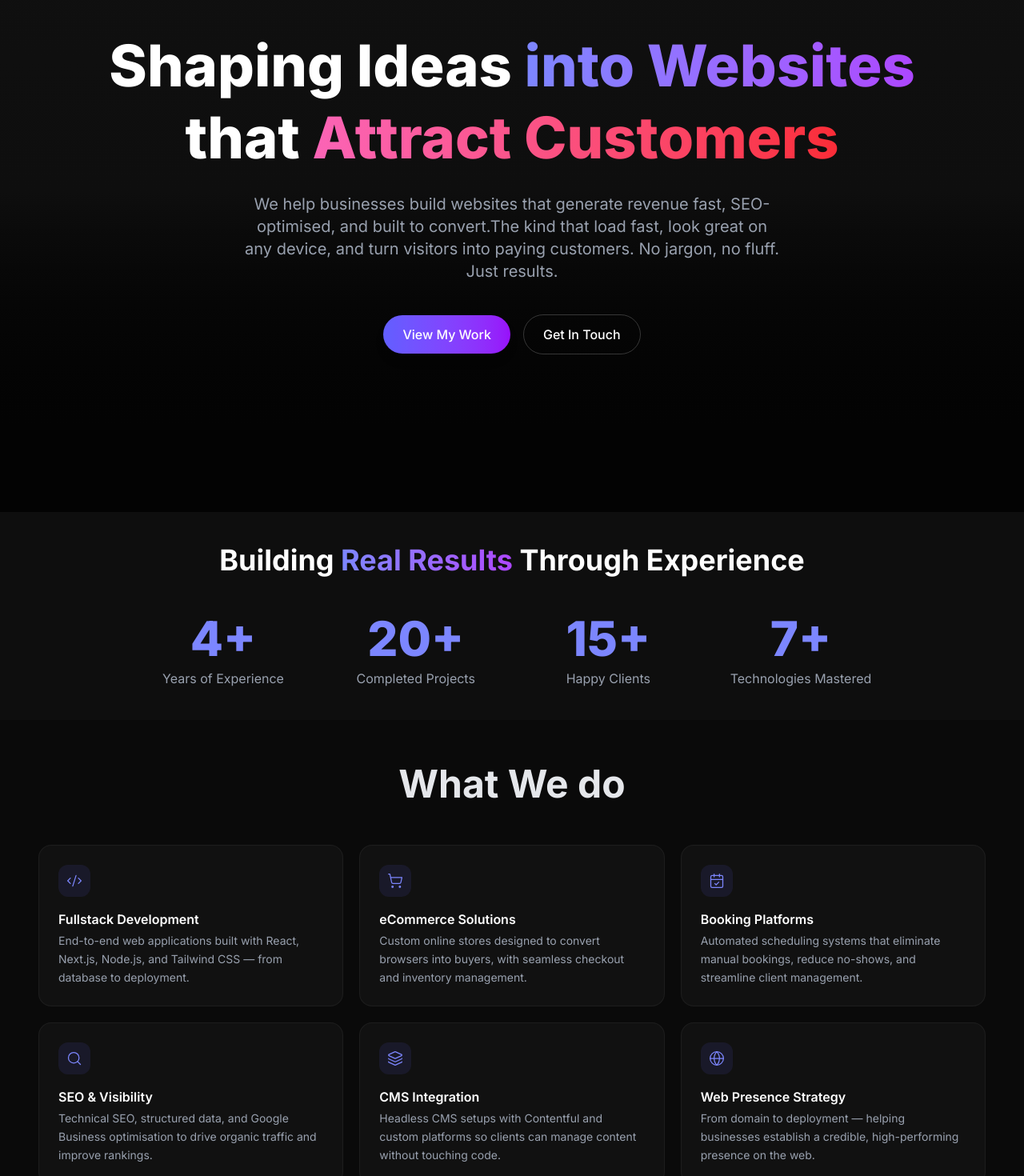
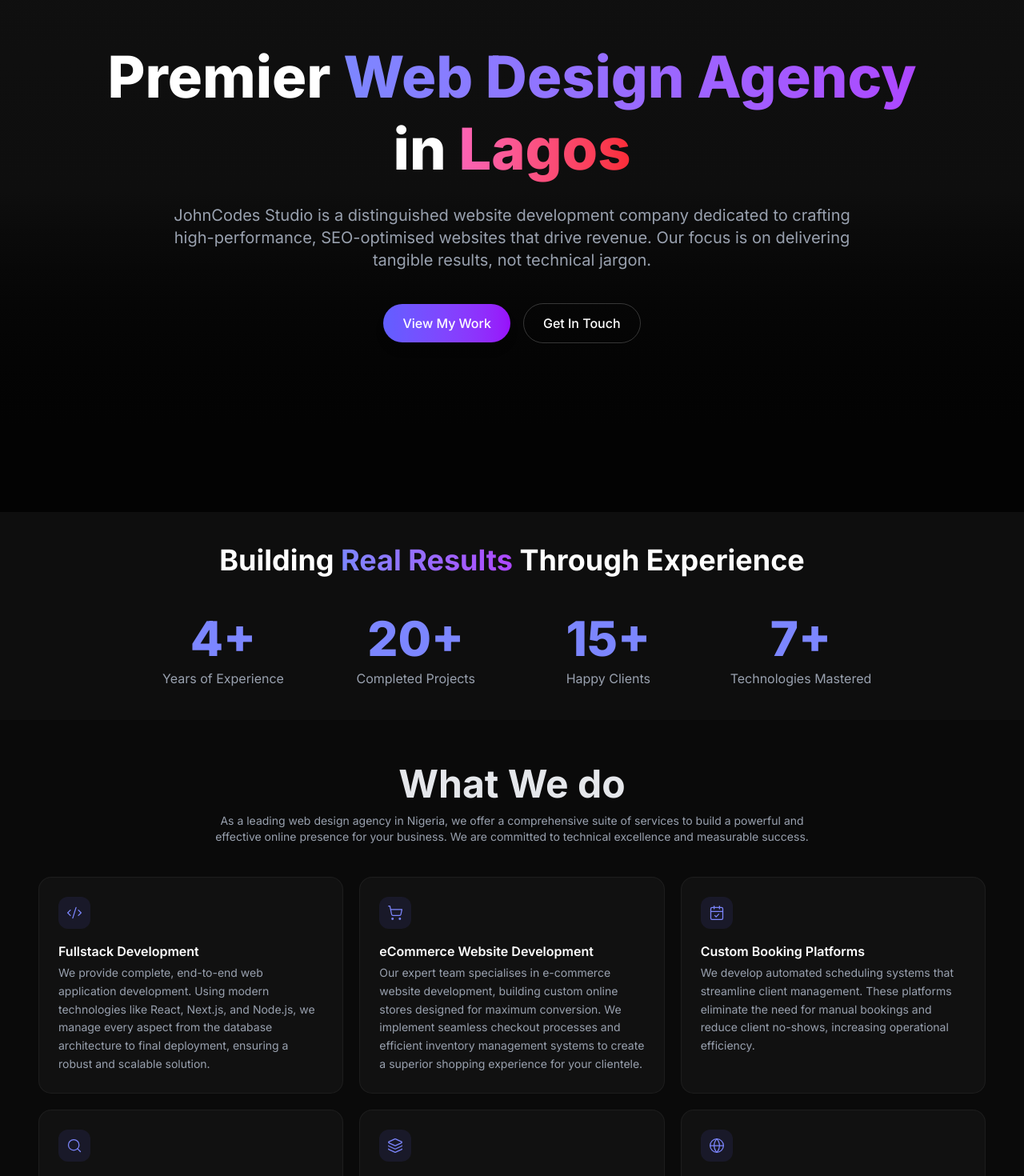
Before and after one commit to lamba01/my-portfolio, a Next.js app: page / in a window 1280 px wide. Shown: the part 160-1630 px from the top of the page at 80% size. Built offline with nearby package versions, Linux system fonts and the light colour scheme.

Commit message:
feat: enhance content and SEO descriptions across About, Hero, and Work Experience sections

```diff
--- a/src/sections/aboutSection.jsx
+++ b/src/sections/aboutSection.jsx
@@ -14,22 +14,22 @@
   {
     icon: Code2,
     title: "Fullstack Development",
-    desc: "End-to-end web applications built with React, Next.js, Node.js, and Tailwind CSS — from database to deployment.",
+    desc: "We provide complete, end-to-end web application development. Using modern technologies like React, Next.js, and Node.js, we manage every aspect from the database architecture to final deployment, ensuring a robust and scalable solution.",
   },
   {
     icon: ShoppingCart,
-    title: "eCommerce Solutions",
-    desc: "Custom online stores designed to convert browsers into buyers, with seamless checkout and inventory management.",
+    title: "eCommerce Website Development",
+    desc: "Our expert team specialises in e-commerce website development, building custom online stores designed for maximum conversion. We implement seamless checkout processes and efficient inventory management systems to create a superior shopping experience for your clientele.",
   },
   {
     icon: CalendarCheck,
-    title: "Booking Platforms",
-    desc: "Automated scheduling systems that eliminate manual bookings, reduce no-shows, and streamline client management.",
+    title: "Custom Booking Platforms",
+    desc: "We develop automated scheduling systems that streamline client management. These platforms eliminate the need for manual bookings and reduce client no-shows, increasing operational efficiency.",
   },
   {
     icon: Search,
     title: "SEO & Visibility",
-    desc: "Technical SEO, structured data, and Google Business optimisation to drive organic traffic and improve rankings.",
+    desc: "Our services include advanced technical SEO, structured data implementation, and Google Business Profile optimisation. We employ proven strategies to drive organic traffic and elevate your search engine rankings, making your business more visible to potential customers.",
   },
   {
     icon: Layers,
@@ -63,12 +63,14 @@
       {/* Capabilities Grid */}
       <div className="w-full max-w-7xl">
         <h4
-          className="text-3xl md:text-5xl font-bold mb-3 text-center pb-10"
+          className="text-3xl md:text-5xl font-bold mb-3 text-center"
           data-aos="fade-up"
         >
           What We do
         </h4>
-
+        <p className="text-gray-400 text-sm max-w-3xl m-auto text-center pb-10">As a leading web design agency in Nigeria, we offer a comprehensive suite of services to
+          build a powerful and effective online presence for your business. We are committed to
+          technical excellence and measurable success.</p>
         <motion.div
           variants={container}
           initial="hidden"
--- a/src/sections/hero.jsx
+++ b/src/sections/hero.jsx
@@ -28,24 +28,24 @@
       {/* ✅ SEO: h1 contains primary keyword — visible to Google via SSR */}
       <motion.div style={{ y, opacity }} className="relative z-10">
         <h1 className="text-5xl sm:text-5xl md:text-6xl lg:text-7xl font-extrabold leading-tight">
-          Shaping Ideas{" "}
+          Premier{" "}
           <motion.span
             initial={{ opacity: 0, y: 40 }}
             animate={{ opacity: 1, y: 0 }}
             transition={{ delay: 0.5, duration: 0.6, type: "spring" }}
             className="text-transparent bg-clip-text bg-linear-to-r from-indigo-400 to-purple-500"
           >
-            into Websites
+            Web Design Agency
           </motion.span>
           <br />
-          that{" "}
+          in{" "}
           <motion.span
             initial={{ opacity: 0, y: 40 }}
             animate={{ opacity: 1, y: 0 }}
             transition={{ delay: 1, duration: 0.6, type: "spring" }}
             className="text-transparent bg-clip-text bg-linear-to-r from-pink-400 to-red-500 capitalize"
           >
-            attract customers
+            Lagos
           </motion.span>
         </h1>
 
@@ -54,12 +54,11 @@
           initial={{ opacity: 0, y: 20 }}
           animate={{ opacity: 1, y: 0 }}
           transition={{ delay: 1.6, duration: 0.6 }}
-          className="mt-6 text-gray-400 text-base sm:text-lg md:text-xl max-w-2xl mx-auto"
+          className="mt-6 text-gray-400 text-base sm:text-lg md:text-xl max-w-4xl mx-auto"
         >
-          We help businesses build websites that generate revenue fast, SEO-optimised,
-          and built to convert.The kind that load
-          fast, look great on any device, and turn visitors into paying
-          customers. No jargon, no fluff. Just results.
+          JohnCodes Studio is a distinguished website development company dedicated to crafting
+          high-performance, SEO-optimised websites that drive revenue.
+          Our focus is on delivering tangible results, not technical jargon.
         </motion.p>
 
         <motion.div
--- a/src/sections/workExperience.jsx
+++ b/src/sections/workExperience.jsx
@@ -214,7 +214,7 @@
         <h2 className="text-3xl md:text-5xl font-bold mb-2 capitalize">
           Professional Work Experience
         </h2>
-        <p className="text-gray-400 text-lg">Work shown with client feedback</p>
+        <p className="text-gray-400 text-lg">We believe our work speaks for itself, backed by positive feedback from our clients.</p>
       </div>
 
       <div className="relative w-full sm:w-4/5">
```
